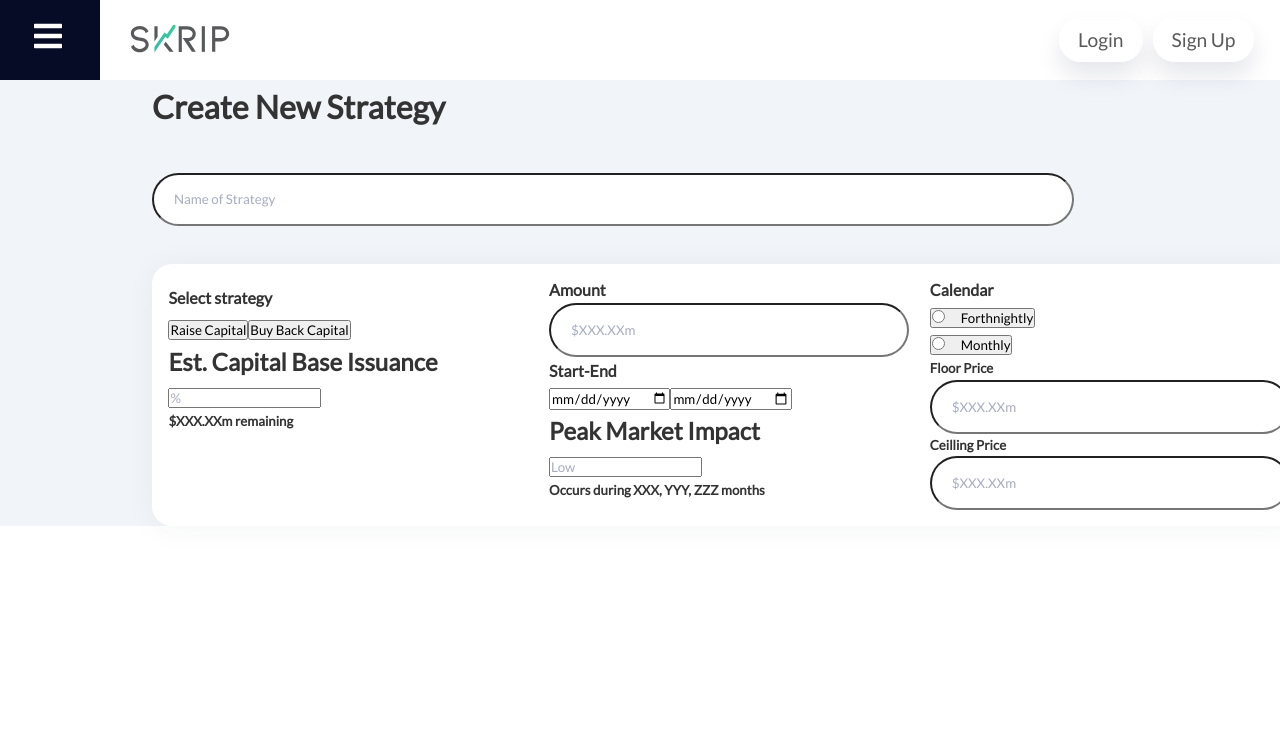
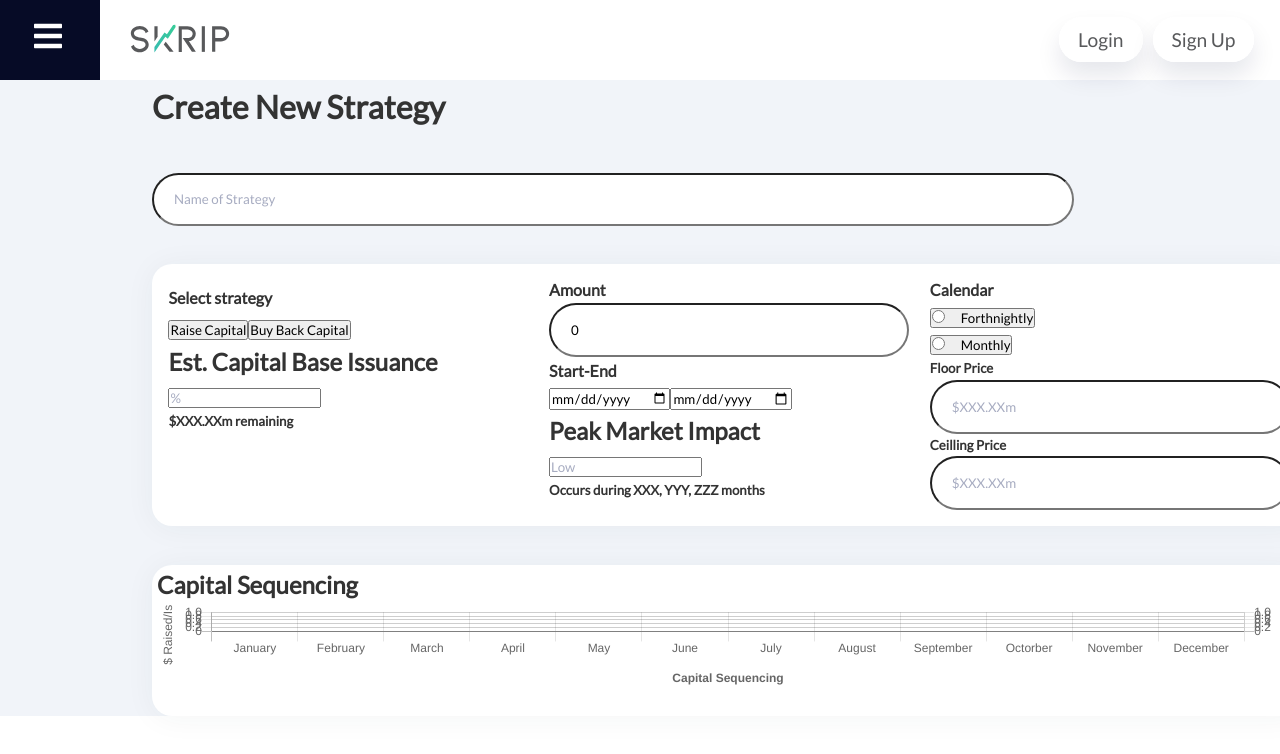
Before and after one commit to pdmduc/2021_3A_Team5, a React (Create React App) app in the folder client/: page /createstrategy in a window 1280 px wide. Shown: the top 754 px of the page. Built offline with nearby package versions, Linux system fonts and the light colour scheme; sample sign-in values are in the browser's storage.

Commit message:
add Bar chart using chartjs
Add  initial Bar chart using chartjs.
Add second axis on the chart.
Add capital box as input and display the input quantity in the chart.

```diff
--- a/client/package.json
+++ b/client/package.json
@@ -8,11 +8,16 @@
     "@testing-library/react": "^11.2.5",
     "@testing-library/user-event": "^12.8.3",
     "axios": "^0.21.1",
+    "chart.js": "^2.9.4",
+    "frappe-charts": "^1.6.1",
+    "icons-react": "^3.7.1",
     "react": "^17.0.2",
+    "react-chartjs-2": "^2.11.1",
     "react-dom": "^17.0.2",
     "react-icons": "^4.2.0",
     "react-router-dom": "^5.2.0",
     "react-scripts": "4.0.3",
+    "utils": "^0.3.1",
     "web-vitals": "^1.1.1"
   },
   "scripts": {
--- a/client/src/components/screens/CreateStrategy.css
+++ b/client/src/components/screens/CreateStrategy.css
@@ -71,3 +71,15 @@
   min-width: 0px;
   flex: 1 1 0%;
 }
+
+.cs-capitalsequence {
+  /* display: flex; */
+  margin-top: 3%;
+  margin-bottom: 3%;
+  margin-left: 10%;
+  padding: 0px 5px 20px;
+
+  border-radius: 20px;
+  background-color: white;
+  box-shadow: 0px 2px 30px 0px #2734430d;
+}
--- a/client/src/components/screens/CreateStrategy.js
+++ b/client/src/components/screens/CreateStrategy.js
@@ -1,7 +1,40 @@
-import React from 'react';
+import React, { Component } from 'react';
 import './CreateStrategy.css';
+import BarChart from './chart/BarChart';
 
-function CreateStrategy() {
+class CreateStrategy extends Component {
+  constructor(props) {
+    super(props);
+    this.state = {
+      capitalamount: 0,
+      chartData: [12],
+    };
+    this.handleChange = this.handleChange.bind(this);
+    this.handleSubmit = this.handleSubmit.bind(this);
+  }
+  handleChange(event) {
+    const target = event.target;
+    const value = target.value;
+    const name = target.name;
+
+    this.setState({
+      [name]: value,
+    });
+  }
+
+  handleSubmit(e) {
+    const { capitalamount } = this.state;
+
+    const gInput = parseInt(capitalamount, 10);
+
+    this.setState({
+      capitalamount: gInput,
+      chartData: [gInput],
+    });
+    e.preventDefault();
+  }
+
+  render() {
     return (
       <div className="createstrategy">
         <div className="cs-header">
@@ -20,10 +53,10 @@ function CreateStrategy() {
             <div className="cs-ss-c1-selectstrategy">
               <h4>Select strategy</h4>
             </div>
-          <div className="cs-ss-c1-btn">
+            <form className="cs-ss-c1-btn" onSubmit={this.handleSubmit}>
               <button>Raise Capital</button>
               <button>Buy Back Capital</button>
-          </div>
+            </form>
             <div className="cs-ss-c1-capitalbaseissueance">
               <div className="cs-ss-c1-header">
                 <h2>Est. Capital Base Issuance</h2>
@@ -37,7 +70,14 @@ function CreateStrategy() {
           <div className="cs-ss-column2">
             <div className="cs-ss-c2-r1">
               <h4>Amount</h4>
-            <input className="input-field" placeholder="$XXX.XXm"></input>
+              <input
+                className="input-field"
+                name="capitalamount"
+                placeholder="$XXX.XXm"
+                type="number"
+                onChange={this.handleChange}
+                value={this.state.capitalamount}
+              ></input>
             </div>
             <div className="cs-ss-c2-r2">
               <h4>Start-End</h4>
@@ -94,8 +134,12 @@ function CreateStrategy() {
             </div>
           </div>
         </div>
+        <div className="cs-capitalsequence">
+          <BarChart show={this.state.chartData} />
+        </div>
       </div>
     );
   }
+}
 
 export default CreateStrategy;
--- /dev/null
+++ b/client/src/components/screens/chart/BarChart.js
@@ -0,0 +1,176 @@
+import React, { Component } from 'react';
+import { Bar } from 'react-chartjs-2';
+
+/* const randomArray = Array.from({ length: 12 }, () =>
+  Math.floor(Math.random() * 40)
+);
+
+const data = {
+  labels: [
+    'January',
+    'February',
+    'March',
+    'April',
+    'May',
+    'June',
+    'July',
+    'August',
+    'September',
+    'Octorber',
+    'November',
+    'December',
+  ],
+  datasets: [
+    {
+      label: 'My First dataset',
+      backgroundColor: '#031CFF',
+      borderColor: '#1F64F3',
+      pointHoverRadius: 5,
+      pointHoverBackgroundColor: '#1F64F3',
+      borderWidth: 2,
+      borderRadius: 5,
+      borderSkipped: false,
+      data: this.props.capitaldata,
+    },
+    {
+      label: 'My Second dataset',
+      backgroundColor: '#031CFF',
+      borderColor: '#1F64F3',
+      pointHoverRadius: 5,
+      pointHoverBackgroundColor: '#1F64F3',
+      borderWidth: 2,
+      borderRadius: 10,
+      borderSkipped: false,
+      data: this.props.capitaldata,
+    },
+  ],
+}; */
+
+class BarChart extends Component {
+  constructor(props) {
+    super(props);
+    this.state = {
+      chartData: {
+        labels: [
+          'January',
+          'February',
+          'March',
+          'April',
+          'May',
+          'June',
+          'July',
+          'August',
+          'September',
+          'Octorber',
+          'November',
+          'December',
+        ],
+        datasets: [
+          {
+            /* label: 'My First dataset', */
+            backgroundColor: '#031CFF',
+            borderColor: '#1F64F3',
+            pointHoverRadius: 5,
+            pointHoverBackgroundColor: '#1F64F3',
+            borderWidth: 2,
+            borderRadius: 5,
+            borderSkipped: false,
+            data: arrayFromArgs(),
+            yAxisID: 'y-axis-1',
+          },
+          /* {
+            label: 'My Second dataset',
+            backgroundColor: '#031CFF',
+            borderColor: '#1F64F3',
+            pointHoverRadius: 5,
+            pointHoverBackgroundColor: '#1F64F3',
+            borderWidth: 2,
+            borderRadius: 10,
+            borderSkipped: false,
+            data: '100' this.props.show ,
+            yAxisID: 'y-axis-2',
+          }, */
+        ],
+      },
+    };
+  }
+  componentDidUpdate(prevProps) {
+    if (prevProps.show !== this.props.show) {
+      let chartData = this.state.chartData;
+
+      chartData.datasets[0].data = this.props.show;
+      this.setState({ chartData });
+    }
+  }
+
+  render() {
+    return (
+      <div>
+        <h2>Capital Sequencing</h2>
+        <Bar
+          onClick={this.props.handleClick}
+          data={this.state.chartData}
+          width={100}
+          height={50}
+          options={{
+            responsive: true,
+            maintainAspectRatio: false,
+            legend: {
+              position: 'top',
+              display: false,
+            },
+            scales: {
+              yAxes: [
+                {
+                  display: true,
+                  type: 'linear',
+                  position: 'left',
+                  id: 'y-axis-1',
+                  scaleLabel: {
+                    display: true,
+                    labelString: '$ Raised/Issued',
+                    beginAtZero: true,
+                  },
+                  ticks: {
+                    beginAtZero: true,
+                  },
+                },
+                {
+                  display: true,
+                  type: 'linear',
+                  position: 'right',
+                  id: 'y-axis-2',
+                  scaleLabel: {
+                    display: true,
+                    labelString: 'Est % DailyTurnover',
+                    beginAtZero: true,
+                  },
+                  ticks: {
+                    beginAtZero: true,
+                  },
+                },
+              ],
+            },
+            title: {
+              display: true,
+              text: 'Capital Sequencing',
+              position: 'bottom',
+            },
+          }}
+        />
+      </div>
+    );
+  }
+}
+
+function arrayFromArgs() {
+  const monthsList = new Array(12);
+  for (const i = 0; i < monthsList.legth; i++) {
+    monthsList[i] = this.props.show / monthsList.legth;
+    console.log(monthsList[i]);
+  }
+  console.log('Hello world!');
+  console.log(monthsList.legth);
+  return monthsList;
+}
+export default BarChart;
--- /dev/null
+++ b/package.json
@@ -0,0 +1,5 @@
+{
+  "dependencies": {
+    "chart.js": "^3.1.1"
+  }
+}
```
Also changed, not shown: 2 other files (tests, documents, lock files or other folders). Lines whose indentation alone changed are shown as unchanged.
